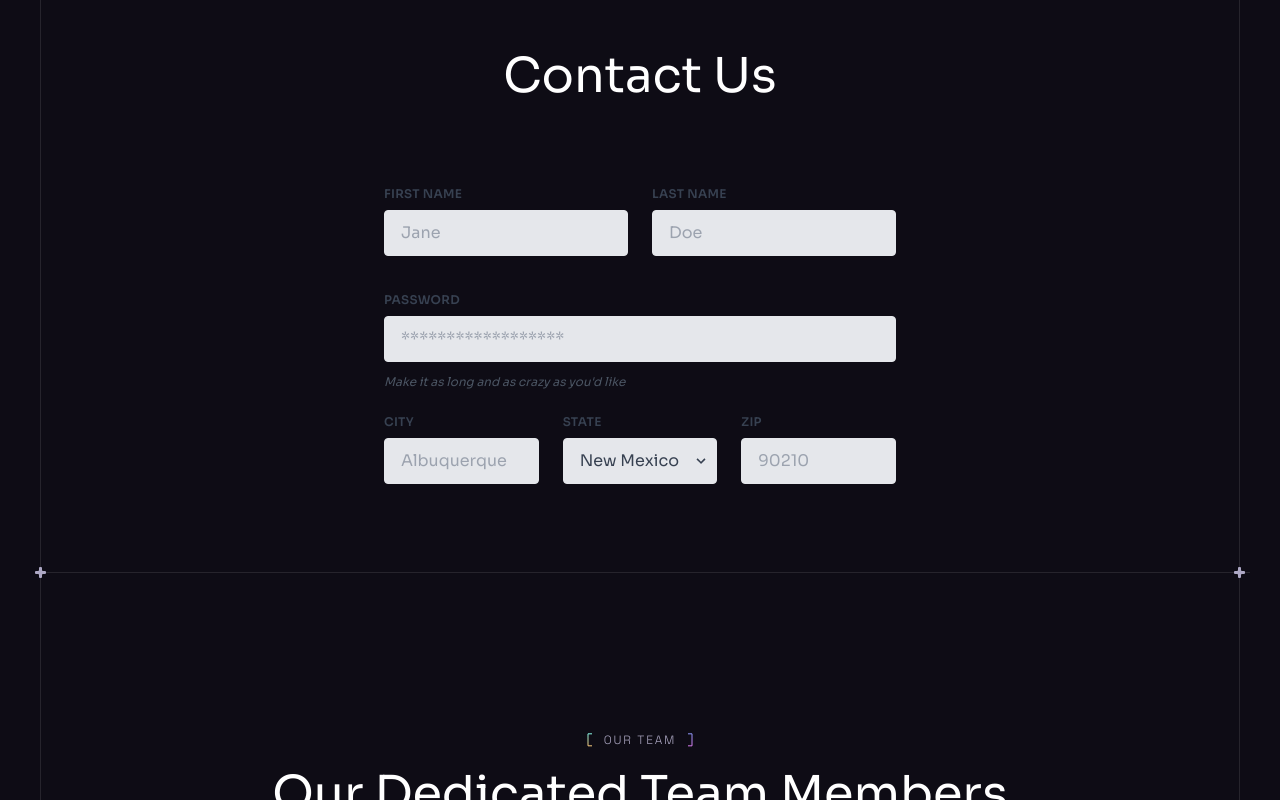
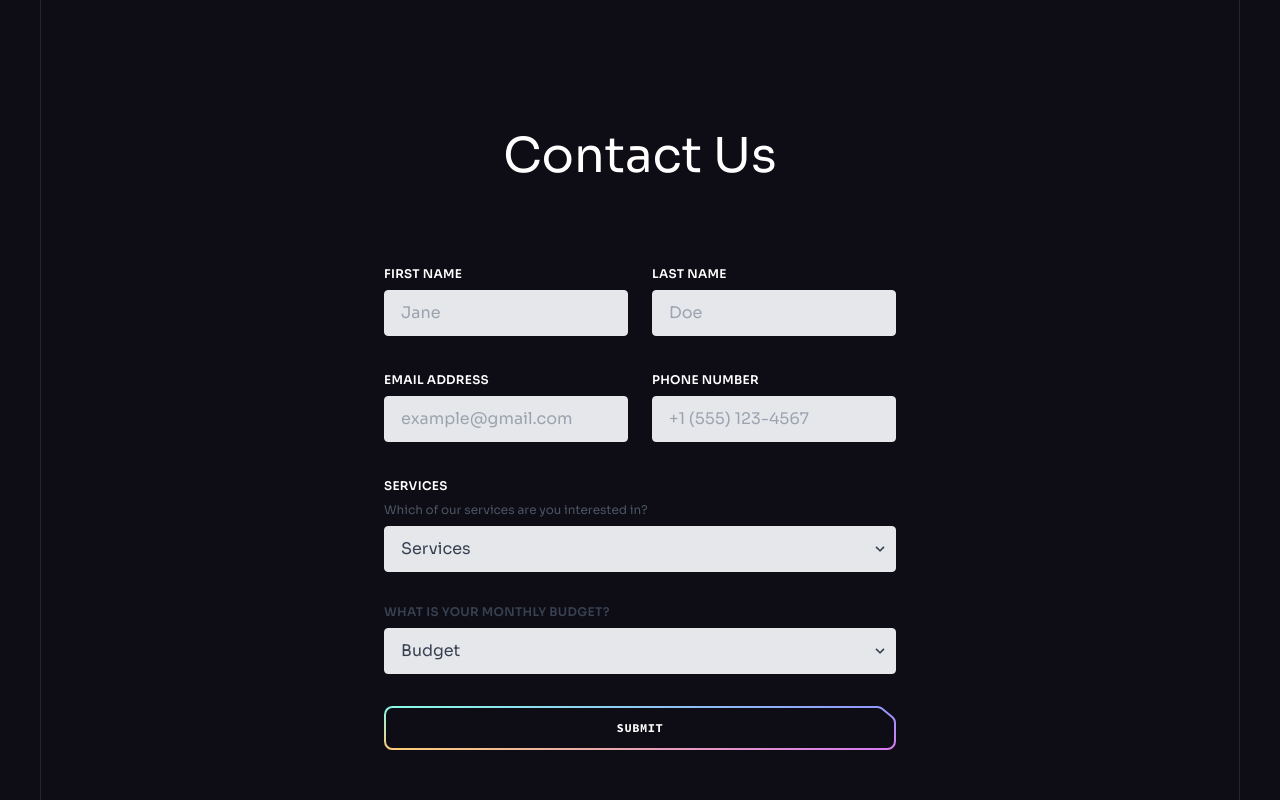
Before and after one commit to SekavArielight/gideonfaj-creative-studio-main, a React (Vite) app: page / in a window 1280 px wide. Shown: the part 4920-5720 px from the top of the page. Built offline with nearby package versions, Linux system fonts and the light colour scheme.

Commit message:
Update contact form layout and improve accessibility

```diff
--- a/src/components/Form.jsx
+++ b/src/components/Form.jsx
@@ -1,16 +1,17 @@
 import React from "react";
 import Section from "./Section";
 import Heading from "./Heading";
+import Button from "./Button";
 
 const Form = () => {
   return (
-    <Section id="contact">
-        <Heading title="Contact Us"/>
-      <form class="w-full max-w-lg mx-auto">
+    <Section id="contact" crosses className="container">
+      <Heading title="Contact Us" />
+      <form class="w-full sm:max-w-lg max-w-80 mx-auto">
         <div class="flex flex-wrap -mx-3 mb-6">
           <div class="w-full md:w-1/2 px-3 mb-6 md:mb-0">
             <label
-              class="block uppercase tracking-wide text-gray-700 text-xs font-bold mb-2"
+              class="block uppercase tracking-wide text-n-1 text-xs font-bold mb-2"
               for="grid-first-name"
             >
               First Name
@@ -24,7 +25,7 @@ const Form = () => {
           </div>
           <div class="w-full md:w-1/2 px-3">
             <label
-              class="block uppercase tracking-wide text-gray-700 text-xs font-bold mb-2"
+              class="block uppercase tracking-wide text-n-1 text-xs font-bold mb-2"
               for="grid-last-name"
             >
               Last Name
@@ -38,54 +39,57 @@ const Form = () => {
           </div>
         </div>
         <div class="flex flex-wrap -mx-3 mb-6">
-          <div class="w-full px-3">
+          <div class="w-full md:w-1/2 px-3 mb-6 md:mb-0">
             <label
-              class="block uppercase tracking-wide text-gray-700 text-xs font-bold mb-2"
-              for="grid-password"
+              class="block uppercase tracking-wide text-n-1 text-xs font-bold mb-2"
+              for="grid-email"
             >
-              Password
+              Email Address
             </label>
             <input
-              class="appearance-none block w-full bg-gray-200 text-gray-700 border border-gray-200 rounded py-3 px-4 mb-3 leading-tight focus:outline-none focus:bg-white focus:border-gray-500"
-              id="grid-password"
-              type="password"
-              placeholder="******************"
+              class="appearance-none block w-full bg-gray-200 text-gray-700 border rounded py-3 px-4 mb-3 leading-tight focus:outline-none focus:bg-white"
+              id="grid-email"
+              type="email"
+              placeholder="example@gmail.com"
             />
-            <p class="text-gray-600 text-xs italic">
-              Make it as long and as crazy as you'd like
-            </p>
+          </div>
+          <div class="w-full md:w-1/2 px-3">
+            <label
+              class="block uppercase tracking-wide text-n-1 text-xs font-bold mb-2"
+              for="grid-phone-number"
+            >
+              Phone Number
+            </label>
+            <input
+              class="appearance-none block w-full bg-gray-200 text-gray-700 border border-gray-200 rounded py-3 px-4 leading-tight focus:outline-none focus:bg-white focus:border-gray-500"
+              id="grid-phone-number"
+              type="tel"
+              placeholder="+1 (555) 123-4567"
+            />
           </div>
         </div>
         <div class="flex flex-wrap -mx-3 mb-2">
-          <div class="w-full md:w-1/3 px-3 mb-6 md:mb-0">
+          <div class="w-full px-3 mb-6">
             <label
-              class="block uppercase tracking-wide text-gray-700 text-xs font-bold mb-2"
-              for="grid-city"
-            >
-              City
-            </label>
-            <input
-              class="appearance-none block w-full bg-gray-200 text-gray-700 border border-gray-200 rounded py-3 px-4 leading-tight focus:outline-none focus:bg-white focus:border-gray-500"
-              id="grid-city"
-              type="text"
-              placeholder="Albuquerque"
-            />
-          </div>
-          <div class="w-full md:w-1/3 px-3 mb-6 md:mb-0">
-            <label
-              class="block uppercase tracking-wide text-gray-700 text-xs font-bold mb-2"
+              class="block uppercase tracking-wide text-n-1 text-xs font-bold mb-2"
               for="grid-state"
             >
-              State
+              Services
             </label>
+            <p className="text-gray-600 text-xs mb-2">
+              Which of our services are you interested in?
+            </p>
             <div class="relative">
               <select
                 class="block appearance-none w-full bg-gray-200 border border-gray-200 text-gray-700 py-3 px-4 pr-8 rounded leading-tight focus:outline-none focus:bg-white focus:border-gray-500"
                 id="grid-state"
               >
-                <option>New Mexico</option>
-                <option>Missouri</option>
-                <option>Texas</option>
+                <option value disabled selected hidden>Services</option>
+                <option>Branding</option>
+                <option>Web Design and Development</option>
+                <option>Strategy</option>
+                <option>Digital Marketing</option>
+                <option>Printing</option>
               </select>
               <div class="pointer-events-none absolute inset-y-0 right-0 flex items-center px-2 text-gray-700">
                 <svg
@@ -98,21 +102,41 @@ const Form = () => {
               </div>
             </div>
           </div>
-          <div class="w-full md:w-1/3 px-3 mb-6 md:mb-0">
+        </div>
+        <div class="flex flex-wrap -mx-3 mb-2">
+          <div class="w-full px-3 mb-6">
             <label
               class="block uppercase tracking-wide text-gray-700 text-xs font-bold mb-2"
-              for="grid-zip"
+              for="grid-state"
             >
-              Zip
+              What is your monthly budget?
             </label>
-            <input
-              class="appearance-none block w-full bg-gray-200 text-gray-700 border border-gray-200 rounded py-3 px-4 leading-tight focus:outline-none focus:bg-white focus:border-gray-500"
-              id="grid-zip"
-              type="text"
-              placeholder="90210"
-            />
+            <div class="relative">
+              <select
+                class="block appearance-none w-full bg-gray-200 border border-gray-200 text-gray-700 py-3 px-4 pr-8 rounded leading-tight focus:outline-none focus:bg-white focus:border-gray-500"
+                id="grid-state"
+              >
+                <option value disabled selected hidden>Budget</option>
+                <option>Less than $500 per month</option>
+                <option>$500 - $1000 per month</option>
+                <option>$1000 - $2000 per month</option>
+                <option>$2000 - $4000 per month</option>
+                <option>$4000 - $8000 per month</option>
+                <option>$8000+ per month</option>
+              </select>
+              <div class="pointer-events-none absolute inset-y-0 right-0 flex items-center px-2 text-gray-700">
+                <svg
+                  class="fill-current h-4 w-4"
+                  xmlns="http://www.w3.org/2000/svg"
+                  viewBox="0 0 20 20"
+                >
+                  <path d="M9.293 12.95l.707.707L15.657 8l-1.414-1.414L10 10.828 5.757 6.586 4.343 8z" />
+                </svg>
+              </div>
+            </div>
           </div>
         </div>
+        <Button className="w-full">Submit</Button>
       </form>
     </Section>
   );
--- a/src/constants/index.js
+++ b/src/constants/index.js
@@ -64,7 +64,7 @@ import {
     {
       id: "4",
       title: "Contact",
-      url: "#footer",
+      url: "#contact",
     },
   ];
 
```
